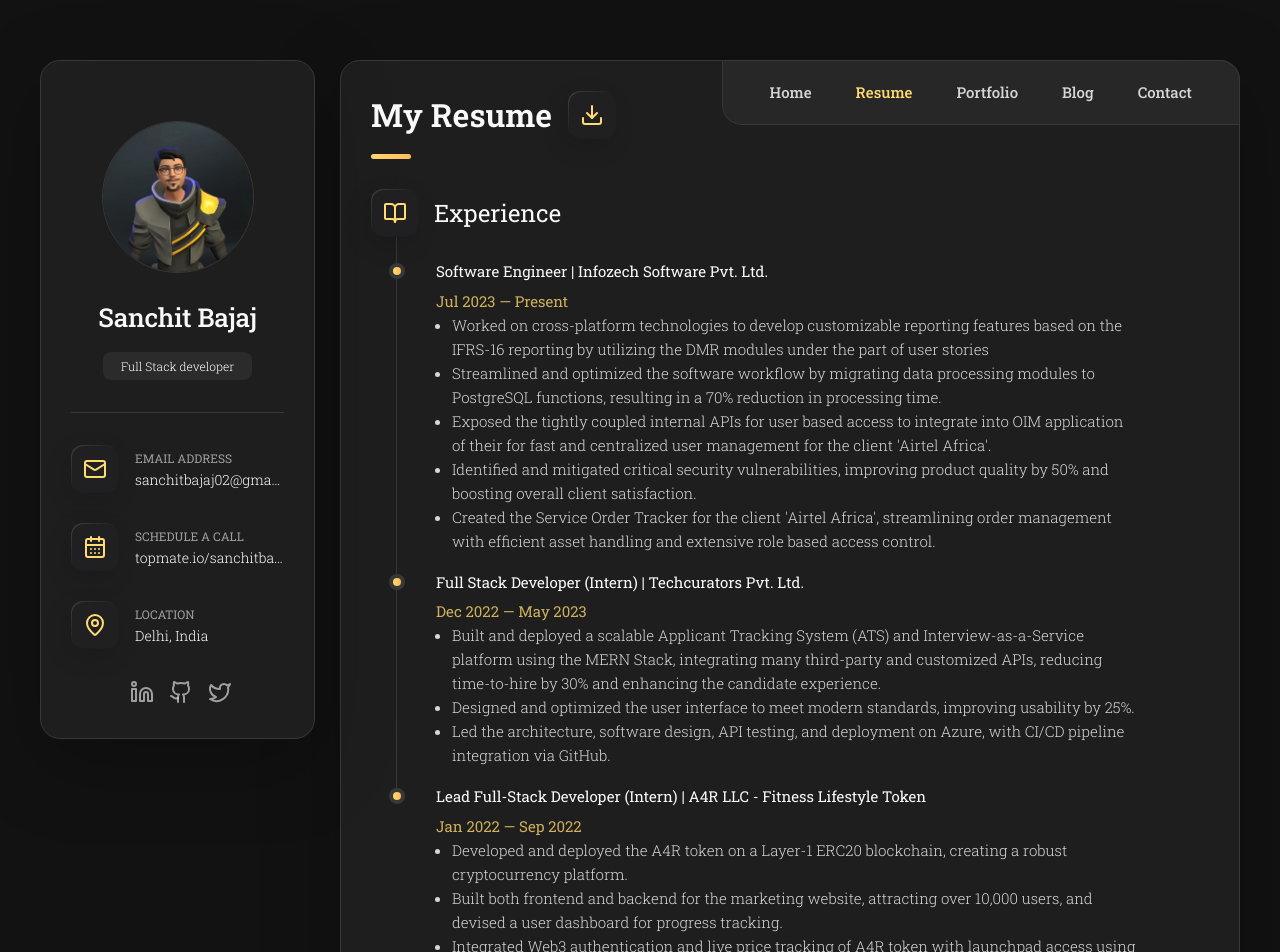
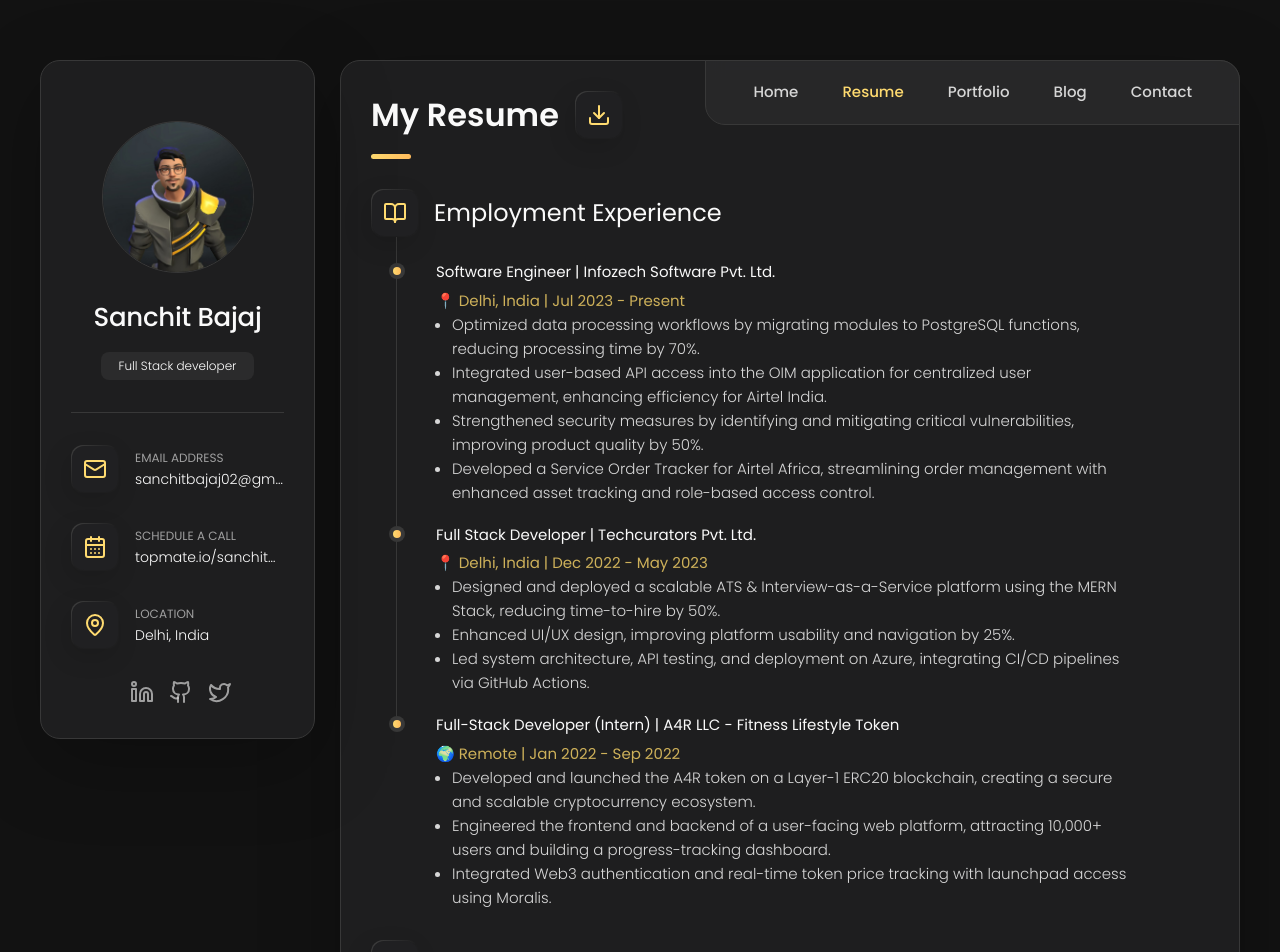
Before and after one commit to Sanchitbajaj02/Sanchitbajaj02.github.io, a Next.js app: page /resume in a window 1280 px wide. Shown: the top 952 px of the page. Built offline with nearby package versions, Linux system fonts and the light colour scheme.

Commit message:
change in portfolio and layouts

```diff
--- a/src/app/blog/page.tsx
+++ b/src/app/blog/page.tsx
@@ -2,6 +2,8 @@ import React from "react";
 import Link from "next/link";
 import Image from "next/image";
 import { request } from "graphql-request";
+import type { Metadata } from "next";
+
 import {
   API_ENDPOINT,
   GET_ALL_POSTS,
@@ -21,6 +23,11 @@ const fetchPosts = async (): Promise<PostsResponse | null> => {
 
   return data;
 };
+
+export const metadata: Metadata = {
+  title: "Blogs - Sanchit Bajaj",
+};
+
 
 export default async function BlogPage() {
   const apiData: PostsResponse | null = await fetchPosts();
--- a/src/app/layout.tsx
+++ b/src/app/layout.tsx
@@ -1,7 +1,7 @@
 import "@/styles/globals.css";
 import "@/styles/style.css";
 import type { Metadata } from "next";
-import { Roboto_Slab } from "next/font/google";
+import { Poppins } from "next/font/google";
 import MainGridLayout from "@/components/layouts/MainGridLayout";
 
 export const metadata: Metadata = {
@@ -34,7 +34,7 @@ export const metadata: Metadata = {
   },
 };
 
-const font = Roboto_Slab({
+const font = Poppins({
   weight: ["300", "400", "500", "600", "800"],
   subsets: ["latin"],
 });
--- a/src/app/portfolio/page.tsx
+++ b/src/app/portfolio/page.tsx
@@ -4,6 +4,7 @@ import React, { useState } from "react";
 import Image from "next/image";
 import Link from "next/link";
 import { Project, Tab } from "@/types";
+import type { Metadata } from "next";
 
 const tabList: Tab[] = [
   {
@@ -80,6 +81,10 @@ const projectList: Project[] = [
     url: "https://www.google.com",
   },
 ];
+
+export const metadata: Metadata = {
+  title: "Portfolio - Sanchit Bajaj",
+};
 
 function PortfolioCard({ projectItem }: { projectItem: Project }) {
   return (
--- a/src/app/resume/page.tsx
+++ b/src/app/resume/page.tsx
@@ -262,20 +262,16 @@ export default function ResumePage() {
         <h2 className="h2 article-title">My Resume</h2>
 
         <div className="icon-box">
-          <a href="docs/Sanchit's%20resume.pdf" title="Download Resume" role="button" target="_blank">
+          <a
+            href="docs/Sanchit's%20resume.pdf"
+            title="Download Resume"
+            role="button"
+            target="_blank"
+          >
             <Download />
           </a>
         </div>
       </header>
-
-      {/* <a
-        className="form-btn"
-        style={{ margin: 0, fontSize: 12 }}
-        role="button"
-        download
-      >
-        Download Resume
-      </a> */}
 
       <section className="timeline">
         <div className="title-wrapper">
@@ -283,7 +279,7 @@ export default function ResumePage() {
             <BookOpen />
           </div>
 
-          <h3 className="h3">Experience</h3>
+          <h3 className="h3">Employment Experience</h3>
         </div>
 
         <ol className="timeline-list">
@@ -292,43 +288,36 @@ export default function ResumePage() {
               Software Engineer | Infozech Software Pvt. Ltd.
             </h4>
 
-            <span>Jul 2023 — Present</span>
+            <span>📍 Delhi, India | Jul 2023 - Present</span>
 
             <ul className="timeline-text pl-4">
               <li className="list-disc">
-                Worked on cross-platform technologies to develop customizable
-                reporting features based on the IFRS-16 reporting by utilizing
-                the DMR modules under the part of user stories
+                Optimized data processing workflows by migrating modules to
+                PostgreSQL functions, reducing processing time by 70%.
               </li>
               <li className="list-disc">
-                Streamlined and optimized the software workflow by migrating
-                data processing modules to PostgreSQL functions, resulting in a
-                70% reduction in processing time.
+                Integrated user-based API access into the OIM application for
+                centralized user management, enhancing efficiency for Airtel
+                India.
               </li>
               <li className="list-disc">
-                Exposed the tightly coupled internal APIs for user based access
-                to integrate into OIM application of their for fast and
-                centralized user management for the client 'Airtel Africa'.
+                Strengthened security measures by identifying and mitigating
+                critical vulnerabilities, improving product quality by 50%.
               </li>
               <li className="list-disc">
-                Identified and mitigated critical security vulnerabilities,
-                improving product quality by 50% and boosting overall client
-                satisfaction.
-              </li>
-              <li className="list-disc">
-                Created the Service Order Tracker for the client 'Airtel
-                Africa', streamlining order management with efficient asset
-                handling and extensive role based access control.
+                Developed a Service Order Tracker for Airtel Africa,
+                streamlining order management with enhanced asset tracking and
+                role-based access control.
               </li>
             </ul>
           </li>
 
           <li className="timeline-item">
             <h4 className="h4 timeline-item-title">
-              Full Stack Developer (Intern) | Techcurators Pvt. Ltd.
+              Full Stack Developer | Techcurators Pvt. Ltd.
             </h4>
 
-            <span>Dec 2022 — May 2023</span>
+            <span>📍 Delhi, India | Dec 2022 - May 2023</span>
 
             {/* <p className="timeline-text">
               Nemo enims ipsam voluptatem, blanditiis praesentium voluptum
@@ -336,29 +325,26 @@ export default function ResumePage() {
             </p> */}
             <ul className="timeline-text pl-4">
               <li className="list-disc">
-                Built and deployed a scalable Applicant Tracking System (ATS)
-                and Interview-as-a-Service platform using the MERN Stack,
-                integrating many third-party and customized APIs, reducing
-                time-to-hire by 30% and enhancing the candidate experience.
+                Designed and deployed a scalable ATS & Interview-as-a-Service
+                platform using the MERN Stack, reducing time-to-hire by 50%.
               </li>
               <li className="list-disc">
-                Designed and optimized the user interface to meet modern
-                standards, improving usability by 25%.
+                Enhanced UI/UX design, improving platform usability and
+                navigation by 25%.
               </li>
               <li className="list-disc">
-                Led the architecture, software design, API testing, and
-                deployment on Azure, with CI/CD pipeline integration via GitHub.
+                Led system architecture, API testing, and deployment on Azure,
+                integrating CI/CD pipelines via GitHub Actions.
               </li>
             </ul>
           </li>
 
           <li className="timeline-item">
             <h4 className="h4 timeline-item-title">
-              Lead Full-Stack Developer (Intern) | A4R LLC - Fitness Lifestyle
-              Token
+              Full-Stack Developer (Intern) | A4R LLC - Fitness Lifestyle Token
             </h4>
 
-            <span>Jan 2022 — Sep 2022</span>
+            <span>🌍 Remote | Jan 2022 - Sep 2022</span>
 
             {/* <p className="timeline-text">
               Nemo enims ipsam voluptatem, blanditiis praesentium voluptum
@@ -366,17 +352,18 @@ export default function ResumePage() {
             </p> */}
             <ul className="timeline-text pl-4">
               <li className="list-disc">
-                Developed and deployed the A4R token on a Layer-1 ERC20
-                blockchain, creating a robust cryptocurrency platform.
+                Developed and launched the A4R token on a Layer-1 ERC20
+                blockchain, creating a secure and scalable cryptocurrency
+                ecosystem.
               </li>
               <li className="list-disc">
-                Built both frontend and backend for the marketing website,
-                attracting over 10,000 users, and devised a user dashboard for
-                progress tracking.
+                Engineered the frontend and backend of a user-facing web
+                platform, attracting 10,000+ users and building a
+                progress-tracking dashboard.
               </li>
               <li className="list-disc">
-                Integrated Web3 authentication and live price tracking of A4R
-                token with launchpad access using Moralis.
+                Integrated Web3 authentication and real-time token price
+                tracking with launchpad access using Moralis.
               </li>
             </ul>
           </li>
```
